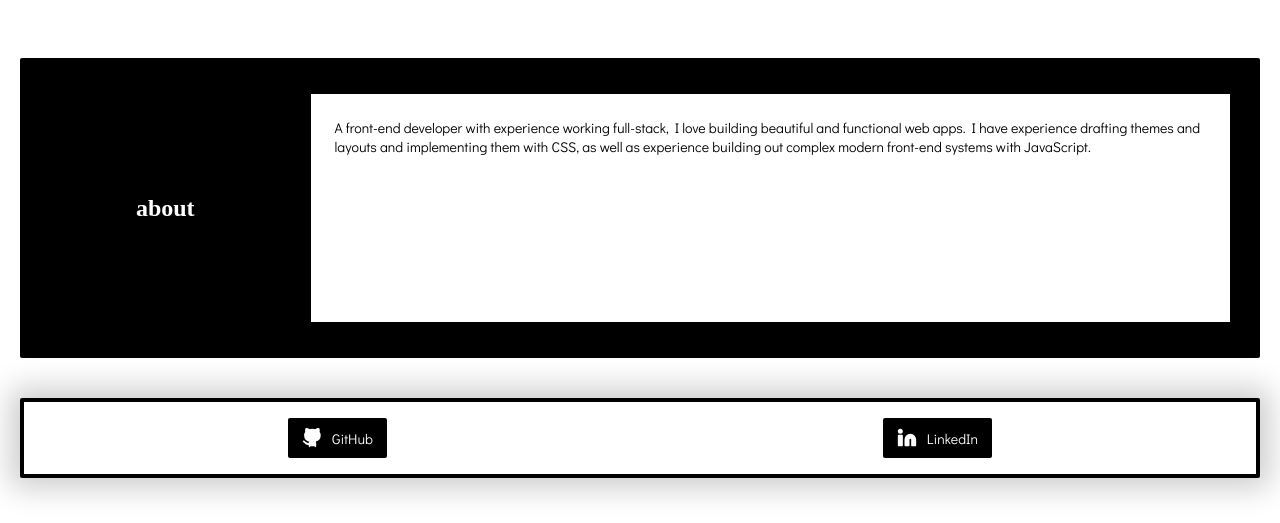
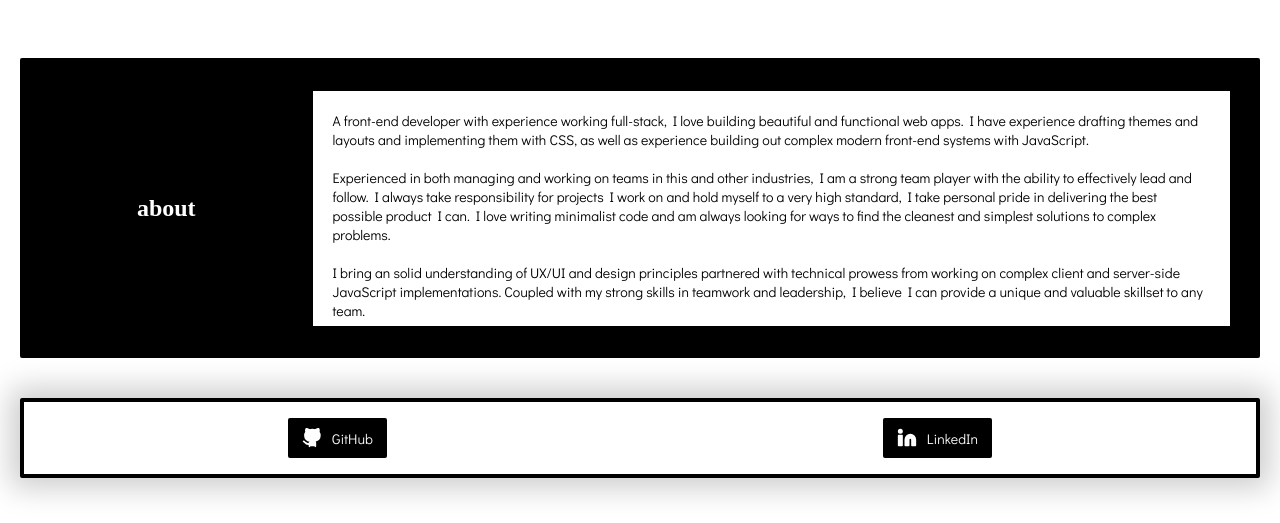
Before and after one commit to kellybarber/personal-site, a React app: page / in a window 1280 px wide. Shown: the part 794-1317 px from the top of the page. Built offline with nearby package versions, Linux system fonts and the light colour scheme.

Commit message:
Added about section

```diff
--- a/src/components/About.js
+++ b/src/components/About.js
@@ -10,6 +10,16 @@ export default () => (
         A front-end developer with experience working full-stack, I love building beautiful and functional
         web apps. I have experience drafting themes and layouts and implementing them with CSS, as well as
         experience building out complex modern front-end systems with JavaScript.
+        <br/><br/>
+        Experienced in both managing and working on teams in this and other industries, I am a strong team player
+        with the ability to effectively lead and follow. I always take responsibility for projects I work on
+        and hold myself to a very high standard, I take personal pride in delivering the best possible product I can.
+        I love writing minimalist code and am always looking for ways to find the cleanest and simplest solutions
+        to complex problems.
+        <br/><br/>
+        I bring an solid understanding of UX/UI and design principles partnered with technical prowess from working
+        on complex client and server-side JavaScript implementations. Coupled with my strong skills in teamwork and
+        leadership, I believe I can provide a unique and valuable skillset to any team.
       </p>
     </div>
   </div>
--- a/src/components/ContactForm.js
+++ b/src/components/ContactForm.js
@@ -19,7 +19,7 @@ class ContactForm extends Component {
 
     const response = await post('/api/send/mail', { name, email, message })
 
-    console.log(response)
+    this.setState({ name: '', email: '', message: '' })
   }
 
   render() {
--- a/src/styles/components/About.css
+++ b/src/styles/components/About.css
@@ -29,16 +29,13 @@
   flex-direction: column;
   justify-content: space-between;
 
-  height: 60%;
+  height: 65%;
   margin-right: 3rem;
-  padding: 2.4rem;
+  padding: 2rem;
   background-color: var(--color-white);
 }
 
 .about-text > p {
   font-size: 1.4rem;
   font-family: var(--font-secondary);
-
-  /* column-count: 2;
-  column-gap: 2rem; */
 }
```
